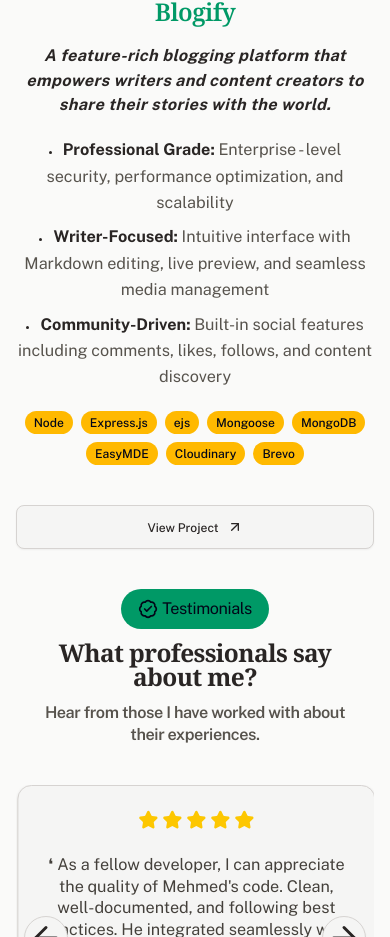
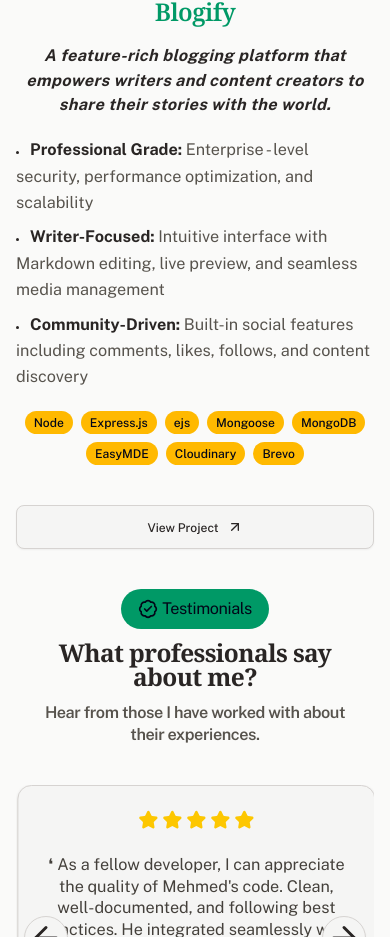
Before and after one commit to smmehmedkhan/portfolio, a Next.js app: page / in a window 390 px wide. Shown: the part 3279-4216 px from the top of the page. Built offline with nearby package versions, Linux system fonts and the light colour scheme; no server answers; a web font is replaced by a local one.

Commit message:
fix(project-features): pass isEven prop for mirrored text alignment

```diff
--- a/src/components/assets/case/CaseInfo.tsx
+++ b/src/components/assets/case/CaseInfo.tsx
@@ -32,7 +32,7 @@ export default function CaseInfo({ isEven, page, data }: CaseInfoProps) {
           transition={{ delay: 0.2 }}>
           {title}
         </Paragraph>
-        <ProjectFeatures page={page} features={features} />
+        <ProjectFeatures page={page} features={features} isEven={isEven} />
         <CaseBadges isEven={isEven} technologies={technologies} />
         {page && <ProjectButtons isEven={isEven} {...data} />}
       </div>
--- a/src/components/assets/case/ProjectFeatures.tsx
+++ b/src/components/assets/case/ProjectFeatures.tsx
@@ -3,6 +3,7 @@
 import { motion } from 'motion/react'
 import { Paragraph } from '@/components/ui/paragraph'
 import { getAnimationPreset } from '@/lib/animations/registry'
+import { cn } from '@/lib/utils'
 import type { ProjectFeaturesProps } from '@/types'
 
 const MotionItem = motion.create('li')
@@ -10,6 +11,7 @@ const MotionItem = motion.create('li')
 export default function ProjectFeatures({
   page = false,
   features,
+  isEven,
 }: ProjectFeaturesProps) {
   const selectedFeatures = features.slice(0, 3)
   const fade = getAnimationPreset('fade')
@@ -19,7 +21,10 @@ export default function ProjectFeatures({
     <ul className="size-full list-disc list-inside flex flex-col gap-2">
       {items.map((p, i) => (
         <MotionItem
-          className="w-full leading-relaxed"
+          className={cn(
+            'w-full leading-relaxed text-left',
+            !isEven && 'lg:text-right'
+          )}
           key={p.id}
           {...fade}
           transition={{ ...fade.transition, delay: 0.4 + i * 0.2 }}>
--- a/src/types/index.ts
+++ b/src/types/index.ts
@@ -195,6 +195,7 @@ export type ProjectFeatures = {
 export type ProjectFeaturesProps = {
   page?: boolean
   features: ProjectFeatures[]
+  isEven: boolean
 }
 
 export type ProjectProps = {
```
